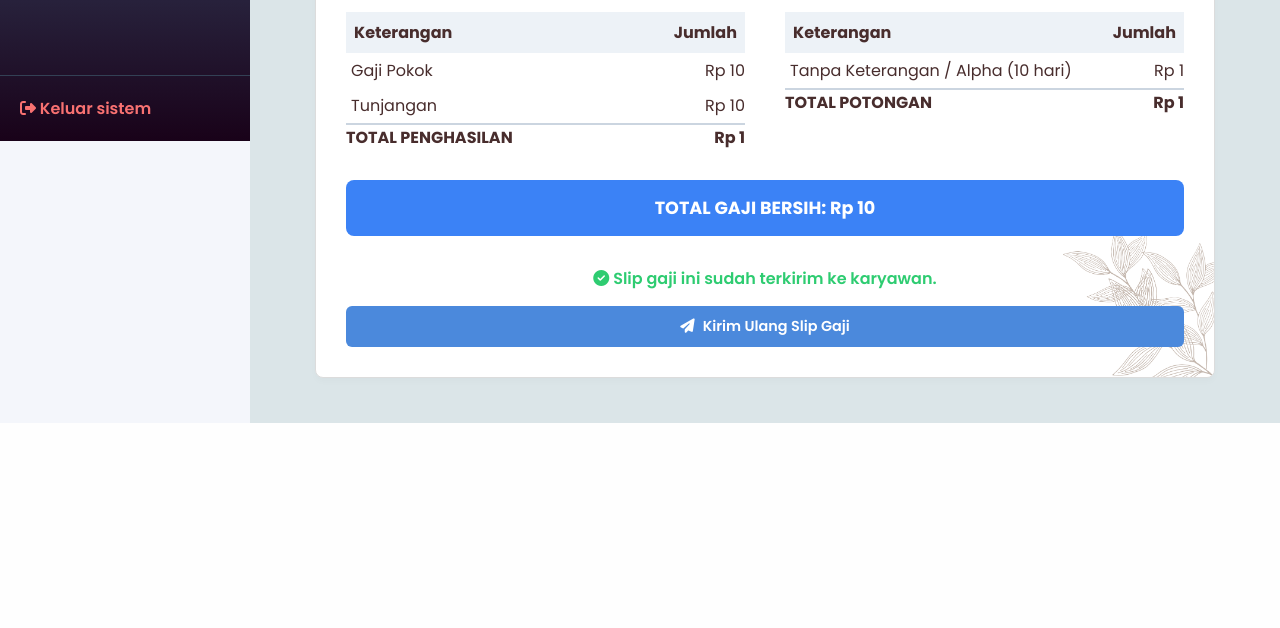
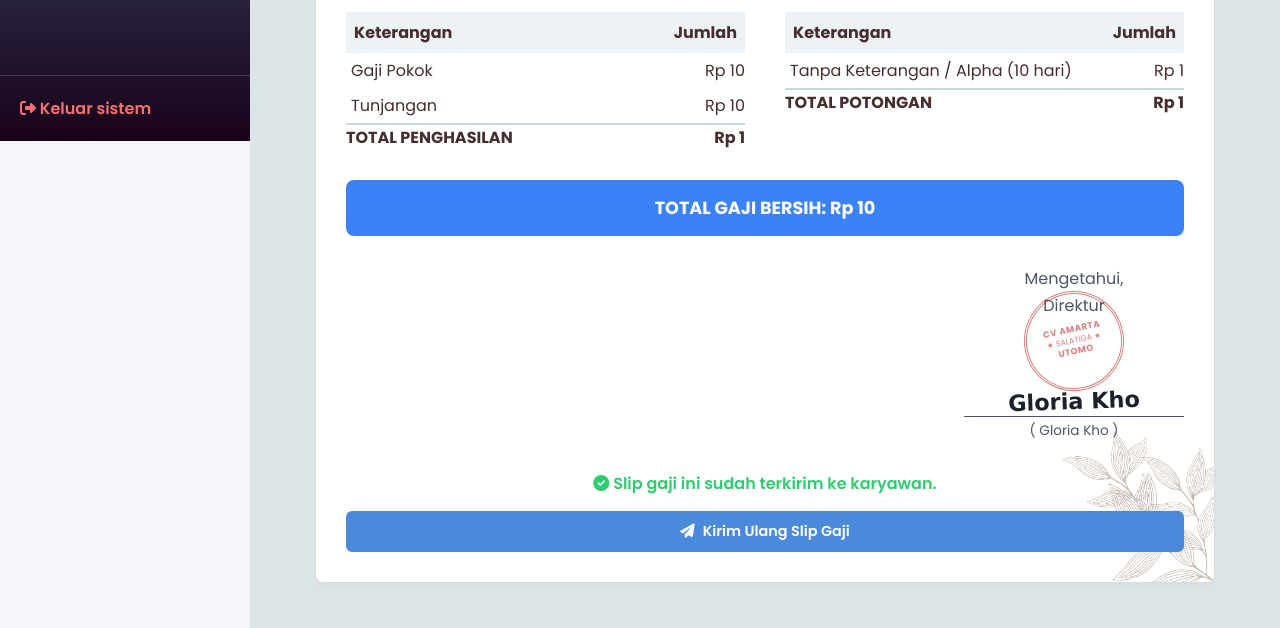
Before and after one commit to cintanussy102-del/PA-AmartaUtomo, a Flask app: template TA_CV_AMARTA_UTOMO/views/templates/direktur/slip_detail.html in a window 1280 px wide. Shown: the part 659-1287 px from the top of the page. Before the commit the page ends 1082 px from the top, so only its background shows below. Run offline with Flask 3, Linux system fonts and the light colour scheme; the template is opened without the code that fills it: most values are stand-ins (such as "Sample title", 1, 10 or a date in 2020).

Commit message:
modified style css dll

```diff
--- a/TA_CV_AMARTA_UTOMO/controllers/direktur_controller.py
+++ b/TA_CV_AMARTA_UTOMO/controllers/direktur_controller.py
@@ -233,7 +233,7 @@ def direktur_penggajian():
 @direktur_bp.route('/direktur/slip-detail/<int:id>')
 @login_required(role='direktur')
 def direktur_slip_detail(id):
-    today = datetime.date.today()
+    today = datetime.now().date()
     bulan_dipilih = request.args.get('bulan', type=int, default=today.month)
     tahun_dipilih = request.args.get('tahun', type=int, default=today.year)
 
@@ -258,7 +258,7 @@ def kirim_slip(id):
     bulan_dipilih = request.form.get('bulan', type=int)
     tahun_dipilih = request.form.get('tahun', type=int)
     if not bulan_dipilih or not tahun_dipilih:
-        today = datetime.date.today()
+        today = datetime.now().date()
         bulan_dipilih = today.month
         tahun_dipilih = today.year
 
--- a/TA_CV_AMARTA_UTOMO/views/static/css/style.css
+++ b/TA_CV_AMARTA_UTOMO/views/static/css/style.css
@@ -9,9 +9,9 @@
 }
 
 body {
-    background: linear-gradient(135deg, #5cbee8, #D2B4BC, #d8ab8b, #e4dbdb);
+    background: linear-gradient(135deg, #6b8cce, #a8a4d4, #e8c9dc, #f0d5c8);
     background-size: 400% 400%;
-    animation: gradientAnimation 13s ease infinite;
+    animation: gradientAnimation 12s ease infinite;
     min-height: 100vh;
     display: flex;
     justify-content: center;
--- a/TA_CV_AMARTA_UTOMO/views/templates/direktur/slip_detail.html
+++ b/TA_CV_AMARTA_UTOMO/views/templates/direktur/slip_detail.html
@@ -66,6 +66,48 @@
         TOTAL GAJI BERSIH: Rp {{ "{:,.0f}".format(k.gaji_bersih) }}
     </div>
 
+    <div style="display: flex; justify-content: flex-end; margin-top: 30px; margin-bottom: 30px;">
+    <div style="text-align: center; position: relative; width: 220px;">
+        <p style="margin-bottom: 0; color: #4a5568;">Mengetahui,</p>
+        <p style="margin-top: 2px; margin-bottom: 70px; color: #4a5568;">Direktur</p>
+
+        <!-- Cap perusahaan -->
+        <div style="
+            position: absolute;
+            top: 25px;
+            left: 50%;
+            transform: translateX(-50%) rotate(-12deg);
+            width: 100px;
+            height: 100px;
+            border: 3px double #b91c1c;
+            border-radius: 50%;
+            display: flex;
+            align-items: center;
+            justify-content: center;
+            opacity: 0.55;
+            pointer-events: none;
+        ">
+            <div style="text-align: center; line-height: 1.1;">
+                <p style="margin: 0; font-size: 0.55rem; font-weight: 700; color: #b91c1c; letter-spacing: 0.5px;">CV AMARTA</p>
+                <p style="margin: 2px 0; font-size: 0.5rem; color: #b91c1c;">★ SALATIGA ★</p>
+                <p style="margin: 0; font-size: 0.55rem; font-weight: 700; color: #b91c1c; letter-spacing: 0.5px;">UTOMO</p>
+            </div>
+        </div>
+
+        <p style="
+            margin: 0;
+            font-weight: 700;
+            font-family: 'Brush Script MT', cursive, 'Segoe Script', sans-serif;
+            font-size: 1.4rem;
+            color: #1a202c;
+            transform: rotate(-2deg);
+        ">Gloria Kho</p>
+        <p style="margin-top: 2px; padding-top: 4px; border-top: 1px solid #4a5568; color: #4a5568; font-size: 0.85rem;">
+            ( Gloria Kho )
+        </p>
+    </div>
+    </div>
+
     {% if k.status_gaji == 'Terkirim' %}
     <div style="text-align:center; color:#2ecc71; font-weight:600; margin-bottom:15px;">
         <i class="fas fa-check-circle"></i> Slip gaji ini sudah terkirim ke karyawan.
```
